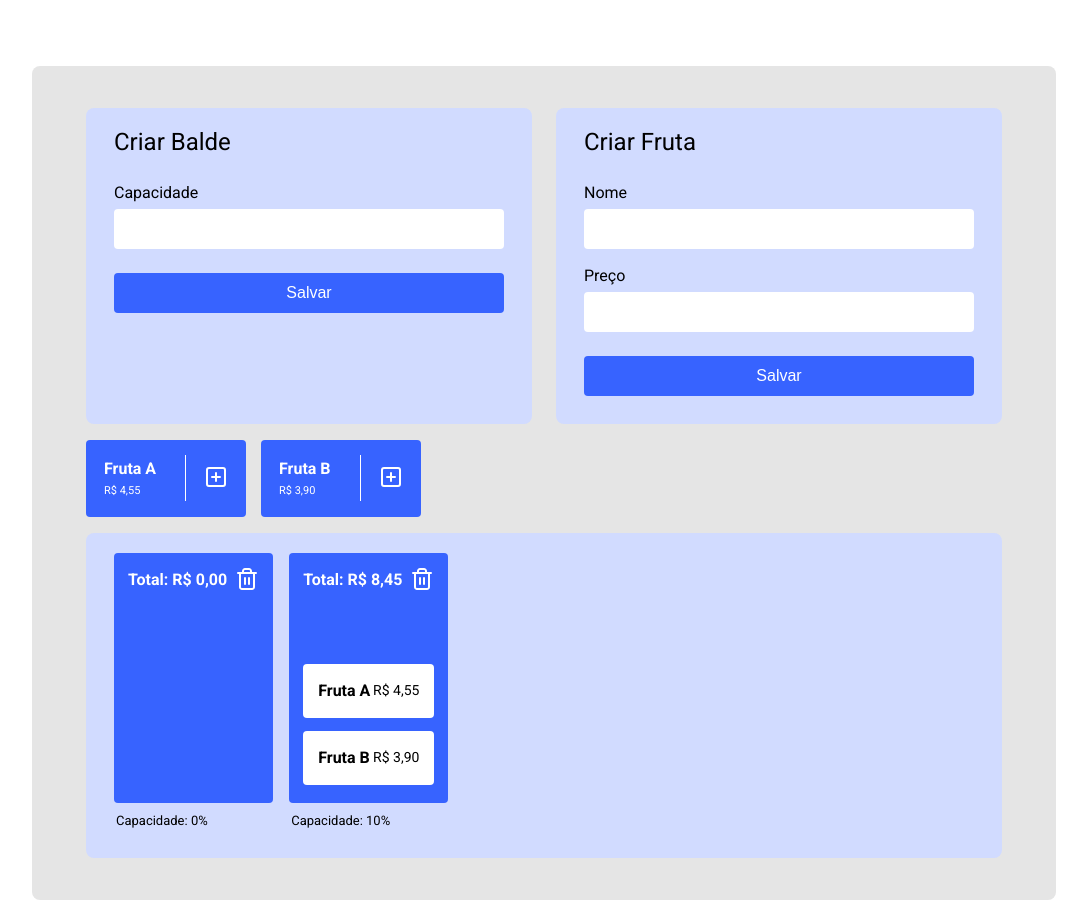
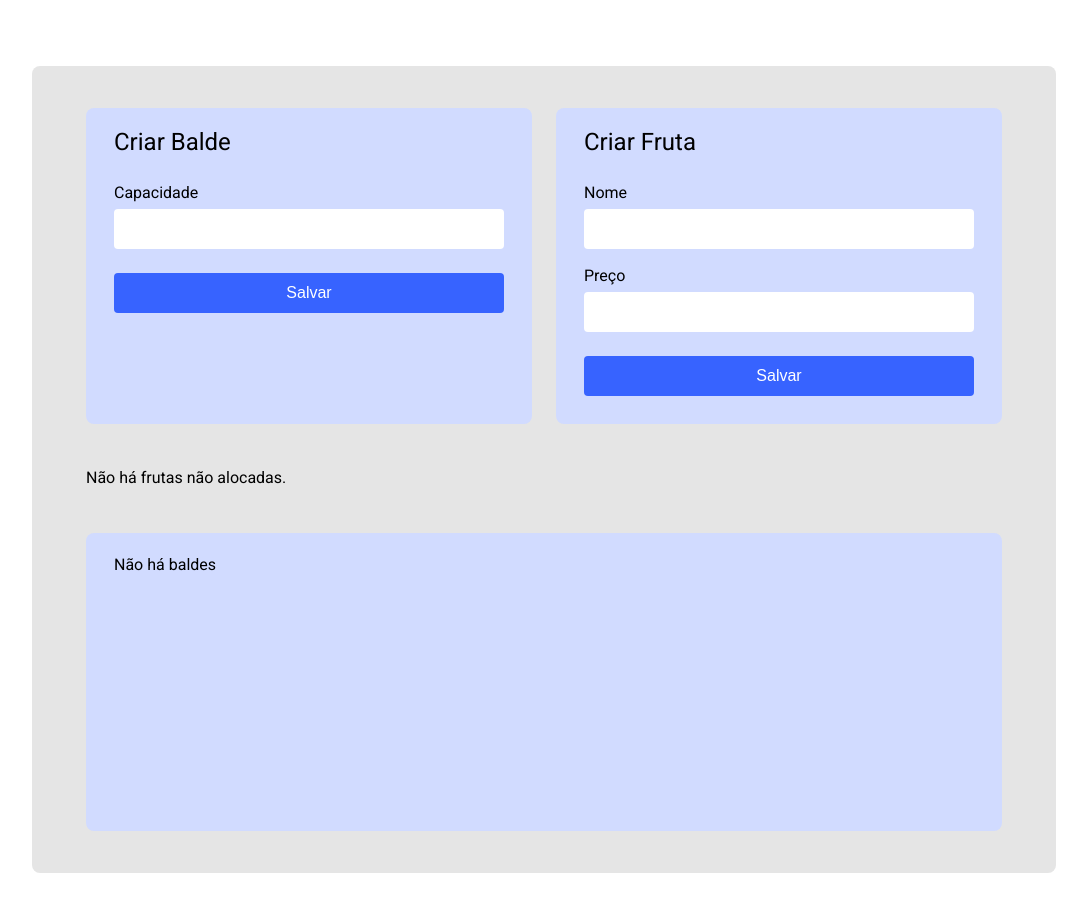
Before and after one commit to leandroatallah/fruit-bucket, a React (Vite) app: page / in a window 1280 px wide. Shown: the whole page, without its empty margins (96-1183 px from the left). After the commit the page ends 873 px from the top, so only its background shows below. Built offline with nearby package versions, Linux system fonts and the light colour scheme.

Commit message:
feat: add bucket and add fruit methods

```diff
--- a/src/App.tsx
+++ b/src/App.tsx
@@ -7,22 +7,12 @@ import {
   Grid,
 } from "@/components";
 
-const fruitData = [
-  { id: "1", name: "Fruta A", price: 4.55 },
-  { id: "2", name: "Fruta B", price: 3.9 },
-];
-
-const bucketData = [
-  { id: "1", capacity: 10, fruits: [] },
-  { id: "2", capacity: 20, fruits: fruitData },
-];
-
 function App() {
   return (
     <Grid>
       <CreateBucketAndFruit />
-      <FruitList items={fruitData} />
-      <BucketList items={bucketData} />
+      <FruitList />
+      <BucketList />
     </Grid>
   );
 }
--- a/src/components/BucketList/BucketFruitItem.tsx
+++ b/src/components/BucketList/BucketFruitItem.tsx
@@ -30,10 +30,10 @@ const BucketFruitItem = ({ fruit }: BucketFruitItemProps) => {
         <S.Price>{convertToCurrency(fruit.price)}</S.Price>
         <S.ActionList>
           <Flex gap={10}>
-            <S.ActionButton onClick={handleOnClickAddButton}>
+            <S.ActionButton type="button" onClick={handleOnClickAddButton}>
               <PlusIcon color="#3763FF" />
             </S.ActionButton>
-            <S.ActionButton onClick={handleOnClickRemoveButton}>
+            <S.ActionButton type="button" onClick={handleOnClickRemoveButton}>
               <XIcon />
             </S.ActionButton>
           </Flex>
--- a/src/components/BucketList/BucketItem.tsx
+++ b/src/components/BucketList/BucketItem.tsx
@@ -20,9 +20,9 @@ const BucketItem = ({ bucket }: BucketItemProps) => {
   return (
     <div>
       <S.Box>
-        <Flex alignItems="center">
+        <Flex align="center">
           <S.Heading>Total: {convertToCurrency(bucketTotal)}</S.Heading>
-          <S.DeleteButton>
+          <S.DeleteButton type="button">
             <TrashIcon />
           </S.DeleteButton>
         </Flex>
--- a/src/components/BucketList/index.tsx
+++ b/src/components/BucketList/index.tsx
@@ -1,23 +1,33 @@
 import styled from "styled-components";
 
-import { Bucket } from "@/interfaces/Bucket";
+import { Box } from "@/components";
+import useAppStore from "@/store/appStore";
 
 import BucketItem from "./BucketItem";
-import { Box } from "..";
 
-interface BucketListProps {
-  items: Bucket[];
-}
+const BucketList = () => {
+  const { buckets } = useAppStore(({ buckets }) => ({
+    buckets,
+  }));
 
-const BucketList = ({ items }: BucketListProps) => {
-  if (!items.length) {
-    return <Box>Não há baldes</Box>;
+  if (!buckets.length) {
+    return (
+      <Box>
+        <div
+          style={{
+            minHeight: "250px",
+          }}
+        >
+          Não há baldes
+        </div>
+      </Box>
+    );
   }
 
   return (
     <Box>
       <Grid>
-        {items.map((item) => (
+        {buckets.map((item) => (
           <BucketItem key={item.id} bucket={item} />
         ))}
       </Grid>
@@ -25,7 +35,6 @@ const BucketList = ({ items }: BucketListProps) => {
   );
 };
 
-// 2 items per row
 export const Grid = styled.div`
   display: grid;
   grid-template-columns: repeat(2, 1fr);
--- a/src/components/CreateBucketAndFruit/index.tsx
+++ b/src/components/CreateBucketAndFruit/index.tsx
@@ -1,21 +1,55 @@
 import { Box, Button, Flex, Heading, InputForm } from "@/components";
+import useAppStore from "@/store/appStore";
 
-const CreateBucketAndFruit = () => (
-  <Flex gap={24} alignItems="stretch" direction="column" lgDirection="row">
-    <Box>
+const CreateBucketAndFruit = () => {
+  const { createBucket, createFruit } = useAppStore();
+
+  const handleAddBucket = (e: React.FormEvent<HTMLFormElement>) => {
+    e.preventDefault();
+    const capacity = Number(e.currentTarget.capacity.value);
+
+    if (isNaN(capacity) || capacity === 0) return;
+
+    createBucket(capacity);
+
+    e.currentTarget.reset();
+  };
+
+  const handleAddFruit = (e: React.FormEvent<HTMLFormElement>) => {
+    e.preventDefault();
+    const name = e.currentTarget.fruitName.value;
+    const price = Number(e.currentTarget.price.value);
+
+    if (!name || isNaN(price)) return;
+
+    createFruit(name, price);
+
+    e.currentTarget.reset();
+  };
+
+  return (
+    <Flex gap={24} align="stretch" direction="column" $lgDirection="row">
+      <Box as="form" onSubmit={handleAddBucket}>
         <Heading>Criar Balde</Heading>
-      <InputForm label="Capacidade" type="number" min="0" />
-      <Button>Salvar</Button>
+        <InputForm name="capacity" label="Capacidade" type="number" min="1" />
+        <Button type="submit">Salvar</Button>
       </Box>
-    <Box>
+      <Box as="form" onSubmit={handleAddFruit}>
         <Heading>Criar Fruta</Heading>
         <Flex direction="column" gap={15}>
-        <InputForm label="Nome" type="text" />
-        <InputForm label="Preço" type="number" min="0" />
+          <InputForm name="fruitName" label="Nome" type="text" />
+          <InputForm
+            name="price"
+            label="Preço"
+            type="number"
+            min="0"
+            step="0.01"
+          />
         </Flex>
-      <Button>Salvar</Button>
+        <Button type="submit">Salvar</Button>
       </Box>
     </Flex>
   );
+};
 
 export default CreateBucketAndFruit;
--- a/src/components/Flex/index.tsx
+++ b/src/components/Flex/index.tsx
@@ -2,23 +2,24 @@ import styled from "styled-components";
 
 interface FlexProps {
   gap?: number;
-  alignItems?: string;
-  justifyContent?: string;
+  align?: string;
+  justify?: string;
   direction?: string;
-  lgDirection?: string;
+  $lgDirection?: string;
   wrap?: boolean;
 }
 
 const Flex = styled.div<FlexProps>`
   display: flex;
-  align-items: ${(props) => props.alignItems || "flex-start"};
-  justify-content: ${(props) => props.justifyContent || "flex-start"};
+  align-items: ${(props) => props.align || "flex-start"};
+  justify-content: ${(props) => props.justify || "flex-start"};
   gap: ${(props) => props.gap || 0}px;
   flex-direction: ${(props) => props.direction || "row"};
   flex-wrap: ${(props) => (props.wrap ? "wrap" : "nowrap")};
 
   @media (min-width: 768px) {
-    flex-direction: ${(props) => props.lgDirection || props.direction || "row"};
+    flex-direction: ${(props) =>
+      props.$lgDirection || props.direction || "row"};
   }
 `;
 
--- a/src/components/FruitList/FruitItem.tsx
+++ b/src/components/FruitList/FruitItem.tsx
@@ -28,7 +28,7 @@ const FruitItem = ({ fruit }: FruitItemProps) => {
           <S.Heading>{fruit.name}</S.Heading>
           <S.Price>{convertToCurrency(fruit.price)}</S.Price>
         </S.Content>
-        <S.Button onClick={handleOnClickButton}>
+        <S.Button type="button" onClick={handleOnClickButton}>
           <PlusIcon />
         </S.Button>
       </S.Box>
--- a/src/components/FruitList/index.tsx
+++ b/src/components/FruitList/index.tsx
@@ -1,19 +1,28 @@
-import { Fruit } from "@/interfaces/Fruit";
+import styled from "styled-components";
+
+import { Flex } from "@/components";
+import useAppStore from "@/store/appStore";
+
 import FruitItem from "./FruitItem";
-import Flex from "../Flex";
 
-interface FruitListProps {
-  items: Fruit[];
-}
+const EmptyList = styled.div`
+  min-height: 77px;
+  display: flex;
+  align-items: center;
+`;
 
-const FruitList = ({ items }: FruitListProps) => {
-  if (!items.length) {
-    return <div>Não há frutas</div>;
+const FruitList = () => {
+  const { fruits } = useAppStore(({ fruits }) => ({
+    fruits,
+  }));
+
+  if (!fruits.length) {
+    return <EmptyList>Não há frutas não alocadas.</EmptyList>;
   }
 
   return (
     <Flex gap={15}>
-      {items.map((item) => (
+      {fruits.map((item) => (
         <FruitItem key={item.id} fruit={item} />
       ))}
     </Flex>
--- a/src/interfaces/Bucket.ts
+++ b/src/interfaces/Bucket.ts
@@ -1,7 +1,7 @@
 import { Fruit } from "./Fruit";
 
 export interface Bucket {
-  id: string;
+  id: number;
   capacity: number;
   fruits: Fruit[];
 }
--- a/src/interfaces/Fruit.ts
+++ b/src/interfaces/Fruit.ts
@@ -1,5 +1,5 @@
 export interface Fruit {
-  id: string;
+  id: number;
   name: string;
   price: number;
 }
--- a/src/store/appStore.tsx
+++ b/src/store/appStore.tsx
@@ -5,11 +5,25 @@ import { create } from "zustand";
 interface AppState {
   buckets: Bucket[];
   fruits: Fruit[];
+
+  createBucket: (capacity: number) => void;
+  createFruit: (name: string, price: number) => void;
 }
 
-const useAppStore = create<AppState>()(() => ({
+const useAppStore = create<AppState>()((set) => ({
   buckets: [],
   fruits: [],
+  createBucket: (capacity) =>
+    set((state) => ({
+      buckets: [
+        ...state.buckets,
+        { id: state.buckets.length + 1, capacity, fruits: [] },
+      ],
+    })),
+  createFruit: (name, price) =>
+    set((state) => ({
+      fruits: [...state.fruits, { id: state.fruits.length + 1, name, price }],
+    })),
 }));
 
 export default useAppStore;
```
Lines whose indentation alone changed are shown as unchanged.
